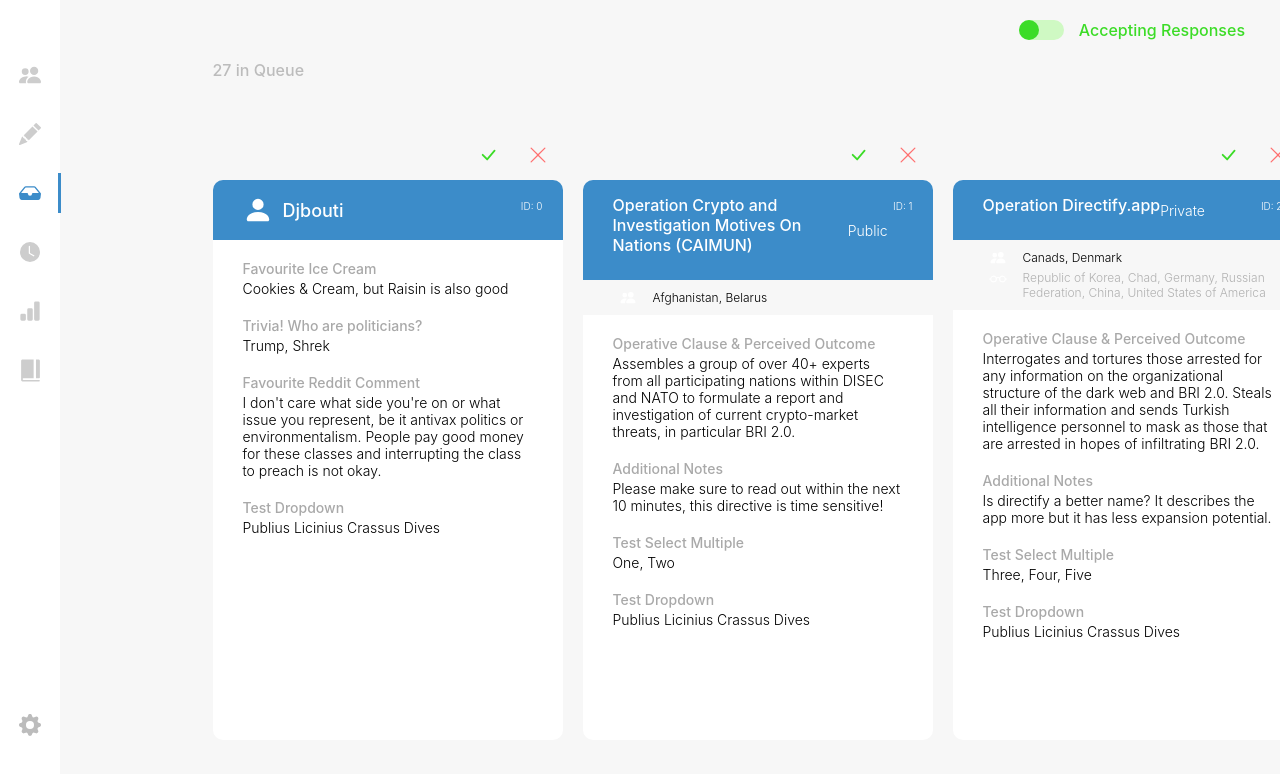
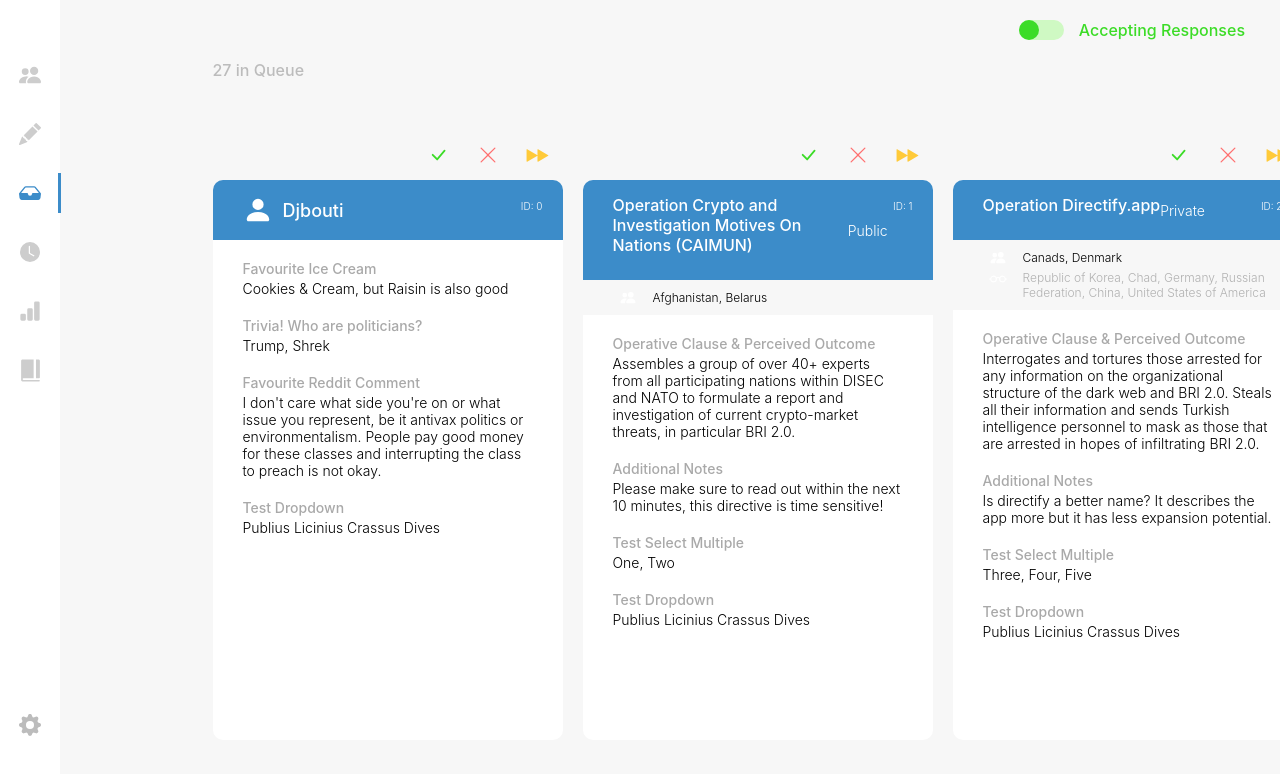
Before and after one commit to lsha0730/MUNSuite, a React (Create React App) app: page / in a window 1280 px wide. Both pictures are taken after a click on the element 30 px from the left and 192 px from the top of the page. Shown: the top 774 px of the page. Built offline with nearby package versions, Linux system fonts and the light colour scheme.

Commit message:
Inbox (Tabling)

```diff
--- a/src/components/inbox/Inbox.js
+++ b/src/components/inbox/Inbox.js
@@ -9,6 +9,28 @@ function Inbox() {
     const [toggleRender, setToggleRender] = useState();
     const [cardArr, setCardArr] = useState(MockSubmissions);
     const [cardArrRender, setCardArrRender] = useState([]);
+
+    function updateCards(operation, submissionID) {
+        let cardIndex;
+        for (let i=0; i<cardArr.length; i++) {
+            if (cardArr[i].submissionID == submissionID) {
+                cardIndex = i;
+            }
+        }
+
+        let tempArr = cardArr.slice();
+        switch (operation) {
+            case "delete":
+                tempArr.splice(cardIndex, 1);
+                break;
+            case "table":
+                let tempObj = tempArr[cardIndex];
+                tempArr.splice(cardIndex, 1);
+                tempArr.push(tempObj);
+        }
+
+        setCardArr(tempArr);
+    }
 
     useEffect(() => {
         let toggleOffset = accepting? 0:25;
@@ -26,9 +48,9 @@ function Inbox() {
     useEffect(() => {
         setCardArrRender(cardArr.map(directive => {
             if (directive.standard) {
-                return <StandardCard key={directive.submissionID} id={directive.submissionID} title={directive.title} type={directive.type} sponsors={directive.sponsors} signatories={directive.signatories} body={directive.body}/>
+                return <StandardCard key={directive.submissionID} id={directive.submissionID} title={directive.title} type={directive.type} sponsors={directive.sponsors} signatories={directive.signatories} body={directive.body} updateCards={updateCards}/>
             } else {
-                return <CustomCard key={directive.submissionID} id={directive.submissionID} author={directive.author} body={directive.body}/>
+                return <CustomCard key={directive.submissionID} id={directive.submissionID} author={directive.author} body={directive.body} updateCards={updateCards}/>
             }
         }))
     }, [cardArr])
--- a/src/components/inbox/card/CustomCard.js
+++ b/src/components/inbox/card/CustomCard.js
@@ -1,6 +1,7 @@
 import React, { useState, useEffect } from "react";
 import "./CustomCard.scoped.css";
 import { BsPersonFill, BsCheckLg, BsXLg } from "react-icons/bs";
+import { IoIosFastforward } from "react-icons/io";
 
 function CustomCard(props) {
     const [bodyRenders, setBodyRenders] = useState();
@@ -27,13 +28,17 @@ function CustomCard(props) {
     }, [])
 
     function passDirective() {
+        props.updateCards("delete", props.id);
         //!!!
-        console.log("Passed: " + props.author)
+    }
+
+    function tableDirective() {
+        props.updateCards("table", props.id);
     }
 
     function failDirective() {
+        props.updateCards("delete", props.id);
         //!!!
-        console.log("Failed: " + props.author)
     }
 
     return (
@@ -44,6 +49,9 @@ function CustomCard(props) {
                 </div>
                 <div className="btt-fail" onClick={failDirective}>
                     <BsXLg size={20} style={{fill: "#FF7070"}}/>
+                </div>
+                <div className="btt-table" onClick={tableDirective}>
+                    <IoIosFastforward size={25} style={{fill: "#FFCA39"}}/>
                 </div>
             </div>
 
--- a/src/components/inbox/card/CustomCard.scoped.css
+++ b/src/components/inbox/card/CustomCard.scoped.css
@@ -1,5 +1,6 @@
 .card-container {
     min-width: 350px;
+    max-width: 350px;
     height: 100%;
 
     display: flex;
@@ -32,6 +33,23 @@
 }
 .btt-pass:hover {
     background-color: #CFF9C3;
+    transition: 200ms;
+}
+
+.btt-table {
+    width: 40px;
+    height: 40px;
+
+    margin: 5px;
+
+    display: flex;
+    align-items: center;
+    justify-content: center;
+    border-radius: 20%;
+    cursor: pointer;
+}
+.btt-table:hover {
+    background-color: #FFE49A;
     transition: 200ms;
 }
 
--- a/src/components/inbox/card/StandardCard.js
+++ b/src/components/inbox/card/StandardCard.js
@@ -1,7 +1,7 @@
 import React, { useEffect, useState } from "react";
 import "./StandardCard.scoped.css"
 import { BsPeopleFill, BsEyeglasses, BsCheckLg, BsXLg } from "react-icons/bs";
-
+import { IoIosFastforward } from "react-icons/io";
 
 function StandardCard(props) {
     const [bodyRenders, setBodyRenders] = useState();
@@ -28,13 +28,17 @@ function StandardCard(props) {
     }, [])
 
     function passDirective() {
+        props.updateCards("delete", props.id);
         //!!!
-        console.log("Passed: " + props.title)
+    }
+
+    function tableDirective() {
+        props.updateCards("table", props.id);
     }
 
     function failDirective() {
+        props.updateCards("delete", props.id);
         //!!!
-        console.log("Failed: " + props.title)
     }
 
     return (
@@ -45,6 +49,9 @@ function StandardCard(props) {
                 </div>
                 <div className="btt-fail" onClick={failDirective}>
                     <BsXLg size={20} style={{fill: "#FF7070"}}/>
+                </div>
+                <div className="btt-table" onClick={tableDirective}>
+                    <IoIosFastforward size={25} style={{fill: "#FFCA39"}}/>
                 </div>
             </div>
 
--- a/src/components/inbox/card/StandardCard.scoped.css
+++ b/src/components/inbox/card/StandardCard.scoped.css
@@ -1,5 +1,6 @@
 .card-container {
     min-width: 350px;
+    max-width: 350px;
     height: 100%;
 
     display: flex;
@@ -32,6 +33,23 @@
 }
 .btt-pass:hover {
     background-color: #CFF9C3;
+    transition: 200ms;
+}
+
+.btt-table {
+    width: 40px;
+    height: 40px;
+
+    margin: 5px;
+
+    display: flex;
+    align-items: center;
+    justify-content: center;
+    border-radius: 20%;
+    cursor: pointer;
+}
+.btt-table:hover {
+    background-color: #FFE49A;
     transition: 200ms;
 }
 
```
